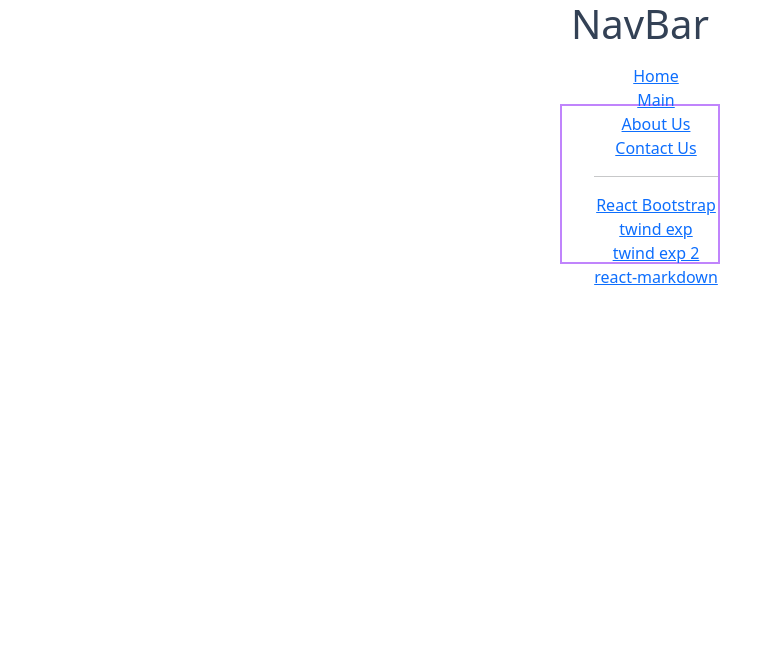
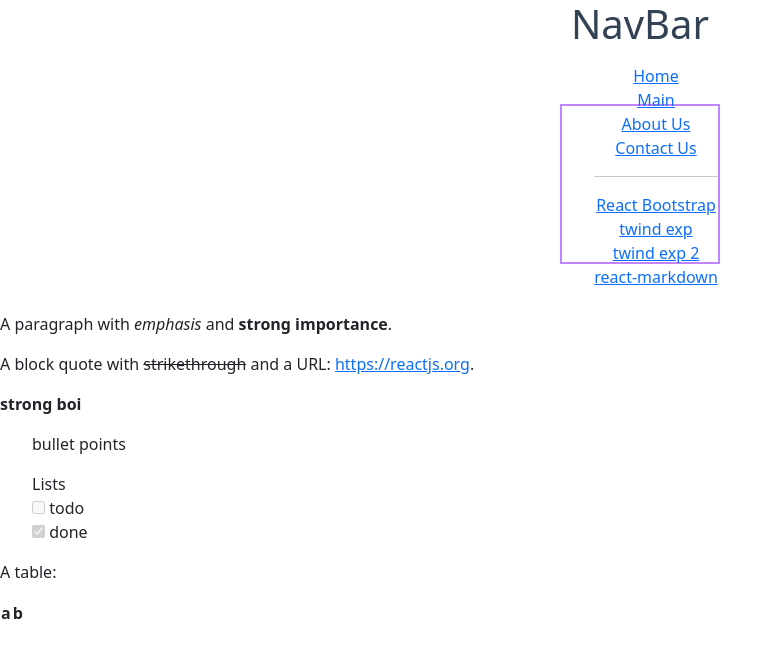
Before and after one commit to aksxaay/react-chart, a React (Create React App) app in the folder react-chart-app/: page /react-markdown in a window 1280 px wide. Shown: the top 658 px of the page, without its empty margins (0-783 px from the left). Built offline with nearby package versions, Linux system fonts and the light colour scheme.

Commit message:
useEffect got workin ez
now idk

```diff
--- a/react-chart-app/src/pages/reactMarkdownComp.jsx
+++ b/react-chart-app/src/pages/reactMarkdownComp.jsx
@@ -1,4 +1,4 @@
-import React from "react";
+import React, { useState, useEffect } from "react";
 
 import ReactDom from "react-dom";
 import ReactMarkdown from "react-markdown";
@@ -11,15 +11,22 @@ import raw from "../docs/sample.md";
 
 // Did you know you can use tildes instead of backticks for code in markdown? ✨
 
-console.log("about to fetch response");
+const ReactMarkdownComp = () => {
+  const [termsFrPath, settermsFrPath] = useState(null);
+  useEffect(() => {
+    console.log("about to fetch response");
 
-const ReactMarkdownComp = () => {
-  const markdown = fetch(raw)
-    .then((response) => response.text())
-    .then((response) => response);
+    const markdown = fetch(raw)
+      .then((response) => response.text())
+      .then((markdown) => {
+        console.log(markdown);
+        settermsFrPath(markdown);
+      });
+  });
+
   return (
     <>
-      <ReactMarkdown children={markdown} remarkPlugins={[remarkGfm]} />
+      <ReactMarkdown children={termsFrPath} remarkPlugins={[remarkGfm]} />
     </>
   );
 };
```
Also changed, not shown: react-chart-app/src/docs/index.js (added), 1 other file (tests, documents, lock files or other folders).
